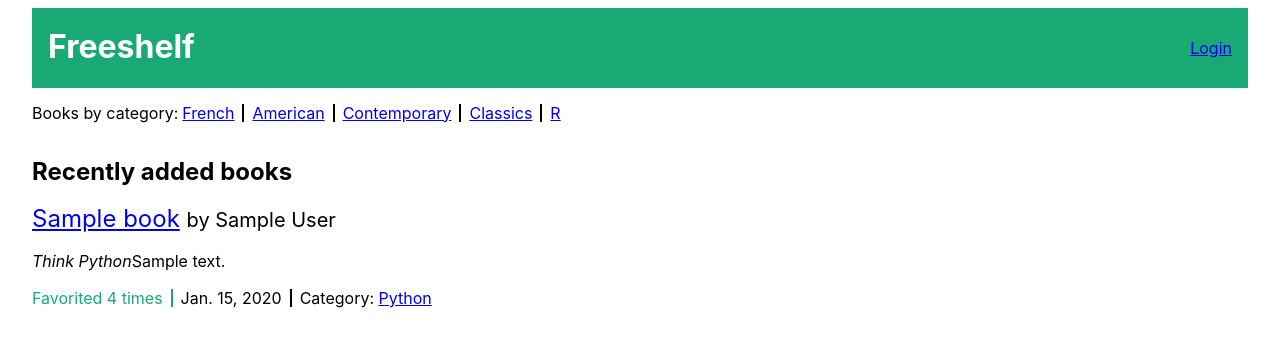
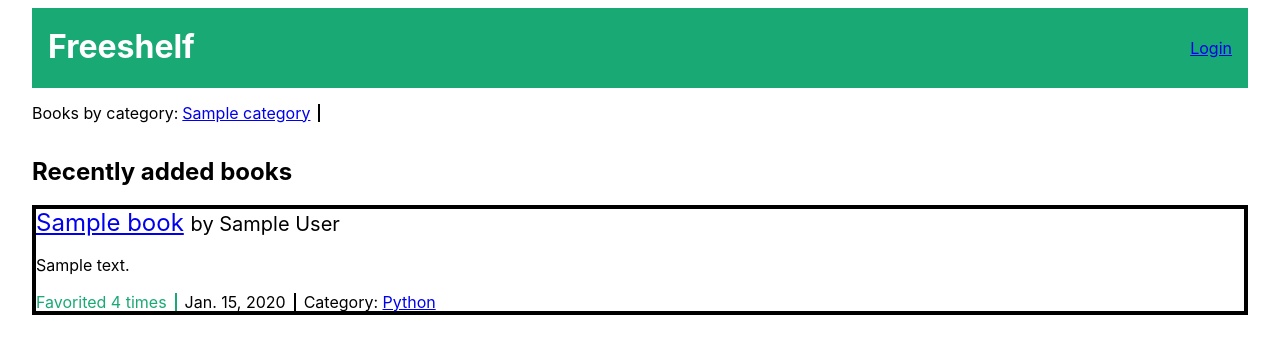
Before and after one commit to Momentum-Team-10/django-freeshelf-Zack-Robertshaw, a Django app: template templates/books/list_books.html in a window 1280 px wide. Shown: the top 354 px of the page. Run offline with Django 3.2, Linux system fonts and the light colour scheme; the template is opened without the code that fills it: values that come from a table or form of the project are taken from there, others are empty; tables that the repository leaves empty hold one stand-in row (values such as "Sample post").

Commit message:
can't get categories to render, feel ok  about the view and ok about the url

```diff
--- a/books/admin.py
+++ b/books/admin.py
@@ -1,9 +1,10 @@
 from django.contrib import admin
 from django.contrib.auth.admin import UserAdmin
-from .models import User, Books
+from .models import User, Books, Category
 
 
 # Register your models here.
 admin.site.register(User, UserAdmin)
 admin.site.register(Books)
+admin.site.register(Category)
 # admin.site.register(Author)
--- a/books/models.py
+++ b/books/models.py
@@ -8,6 +8,16 @@ class User(AbstractUser):
 
     def __str__(self):
         return self.username
+
+class Category(models.Model):
+    name = models.CharField(max_length=75)
+    slug = models.SlugField(max_length=75, null=True, blank=True)
+
+    def __str__(self):
+        return self.name
+
+    def __repr__(self):
+        return f"<Category name={self.name}>"
 
 # class Author(models.Model):
 #     name = models.CharField(max_length=255)
@@ -24,6 +34,27 @@ class Books(models.Model):
     description = models.CharField(max_length=300)
     url = models.URLField(max_length=100, blank=True)
     created_at = models.DateField(null=True, editable=False, blank=True, auto_now_add=True)
+    categories = models.ManyToManyField('Category',related_name="books")
+
+    # def __str__(self):
+    #     return self.name
+
+    # def __repr__(self):
+    #     return f"<Books name={self.name}>"
+
+
+
+
+
+
+
+
+
+
+
+
+
+
 
 # def __repr__(self):
 #     return f"<Book Title={self.title} author={self.author}>"
--- a/django_freeshelf/urls.py
+++ b/django_freeshelf/urls.py
@@ -26,7 +26,6 @@ urlpatterns = [
     path('accounts/', include('registration.backends.simple.urls')),
     # path('', books_views.list_books, name='list_books'),
     path('books/add_book/', books_views.add_book, name='add_book'),
-
-
+    path('categories/<slug:slug>/', books_views.category_filter, name='category_filter'),
 ]
 # path('', include('django.contrib.auth.urls'), name='login'),
--- /dev/null
+++ b/templates/books/category_filter.html
@@ -0,0 +1,5 @@
+{% extends "base.html" %}
+
+{% block content %}
+<h1>category_filter</h1>
+{% endblock%}
--- a/templates/books/list_books.html
+++ b/templates/books/list_books.html
@@ -16,21 +16,25 @@
       Books by category:
     </div>
     <ul class="list ml1 pa0 flex flex-wrap">
-      <li class="mr2 pr2 bw1 br"><a href="#">French</a></li>
+      {% for category in categories %}
+      <li class="mr2 pr2 bw1 br"><a href={{category.name}}>{{ category.name }}</a></li>
+      {% endfor %}
+
+      <!-- <li class="mr2 pr2 bw1 br"><a href="#">International</a></li>
       <li class="mr2 pr2 bw1 br"><a href="#">American</a></li>
       <li class="mr2 pr2 bw1 br"><a href="#">Contemporary</a></li>
-      <li class="mr2 pr2 bw1 br"><a href="#">Classics</a></li>
-      <li class=""><a href="#">R</a></li>
+      <li class="mr2 pr2 bw1 br"><a href="#">Classics</a></li> -->
     </ul>
   </nav>
+
   <main>
     <section id="books">
       <h2>Recently added books</h2>
       {% for book in book %}
-      <div class="mv3">
+      <div class="ba bw2 mv3">
         <div class="normal f3"><a href={{book.url}}>{{ book.title }}</a> <span class="f4">by {{ book.author}}</span></div>
         <p class="lh-copy">
-          <i>Think Python</i>{{ book.description }}
+          <i></i>{{ book.description }}
         </p>
         <div class="flex">
           <div class="mr2 pr2 bw1 br green">
@@ -127,3 +131,8 @@
   <a class="red" href="{% url 'delete_album' pk=album.pk %}">Delete Album</a>
 
 </p> -->
+<ul class="list ml1 pa0 flex flex-wrap">
+  {% for category in categories %}
+  <li class="mr2 pr2 bw1 br"><a href="{% url 'category_search' slug=category.slug %}">{{ category.name }}</a></li>
+  {% endfor %}
+</ul>
```
Also changed, not shown: books/views.py (+8 -1 lines), books/migrations/0004_auto_20211110_1828.py (added).
